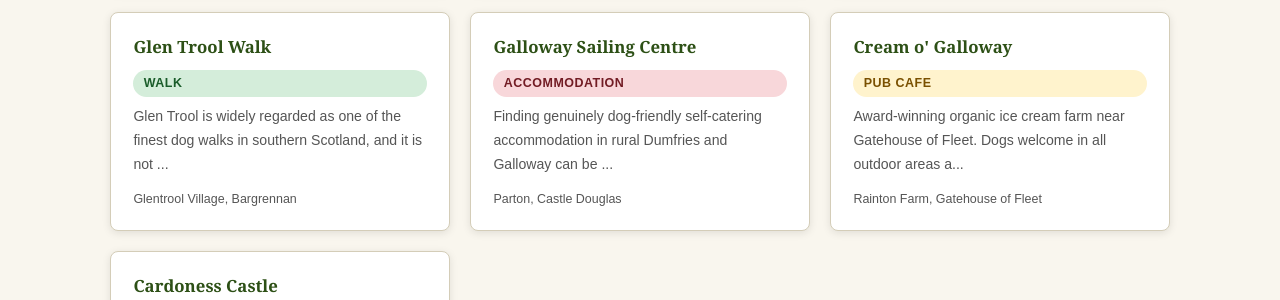
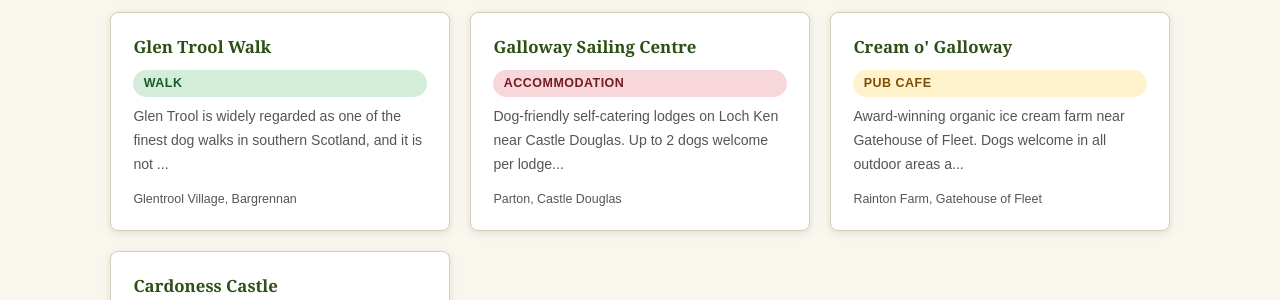
Before and after one commit to outrunthewolf/dogfriendlydg, a Jekyll site: the page built from index.html, in a window 1280 px wide and 900 px high, scrolled down 1253 px. Shown: the part 152-452 px from the top of the window. Built offline with Jekyll 4.4.1, drawn with Linux system fonts in a browser that asks for light colours.

Commit message:
Update listing: Galloway Sailing Centre - SEO title, meta description, phone number

```diff
--- a/_listings/galloway-sailing-centre-accommodation.md
+++ b/_listings/galloway-sailing-centre-accommodation.md
@@ -1,14 +1,15 @@
 ---
 layout: listing
-title: "Galloway Sailing Centre -- Dog-Friendly Lodges on Loch Ken"
+title: "Galloway Sailing Centre - Dog-Friendly Lodges on Loch Ken, Castle Douglas"
 name: "Galloway Sailing Centre"
 category: accommodation
+description: "Dog-friendly self-catering lodges on Loch Ken near Castle Douglas. Up to 2 dogs welcome per lodge at no extra charge, with direct loch access for swimming."
 address: "Parton, Castle Douglas"
 town: "Castle Douglas"
 region: "Dumfries and Galloway"
 postcode: "DG7 3NQ"
 website: "https://www.lochken.co.uk"
-phone: ""
+phone: "01644 470207"
 facilities: [dog friendly lodges, loch access, watersports, self catering, ample outside space, direct water access]
 dogs_notes: "Up to 2 dogs welcome per lodge at no extra charge. Direct loch access for swimming. Dogs must not be left unattended in lodges."
 lat: 55.0123
```
